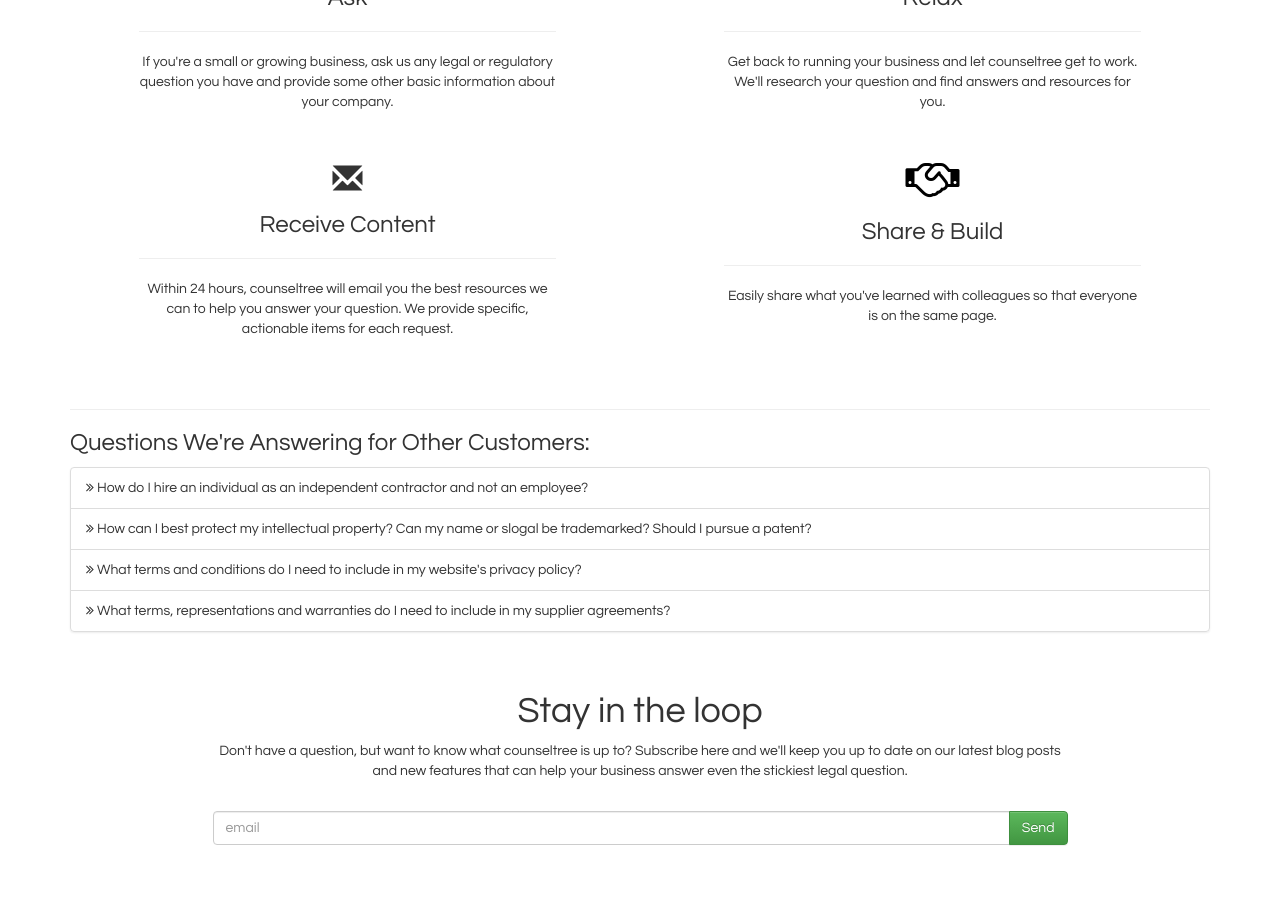
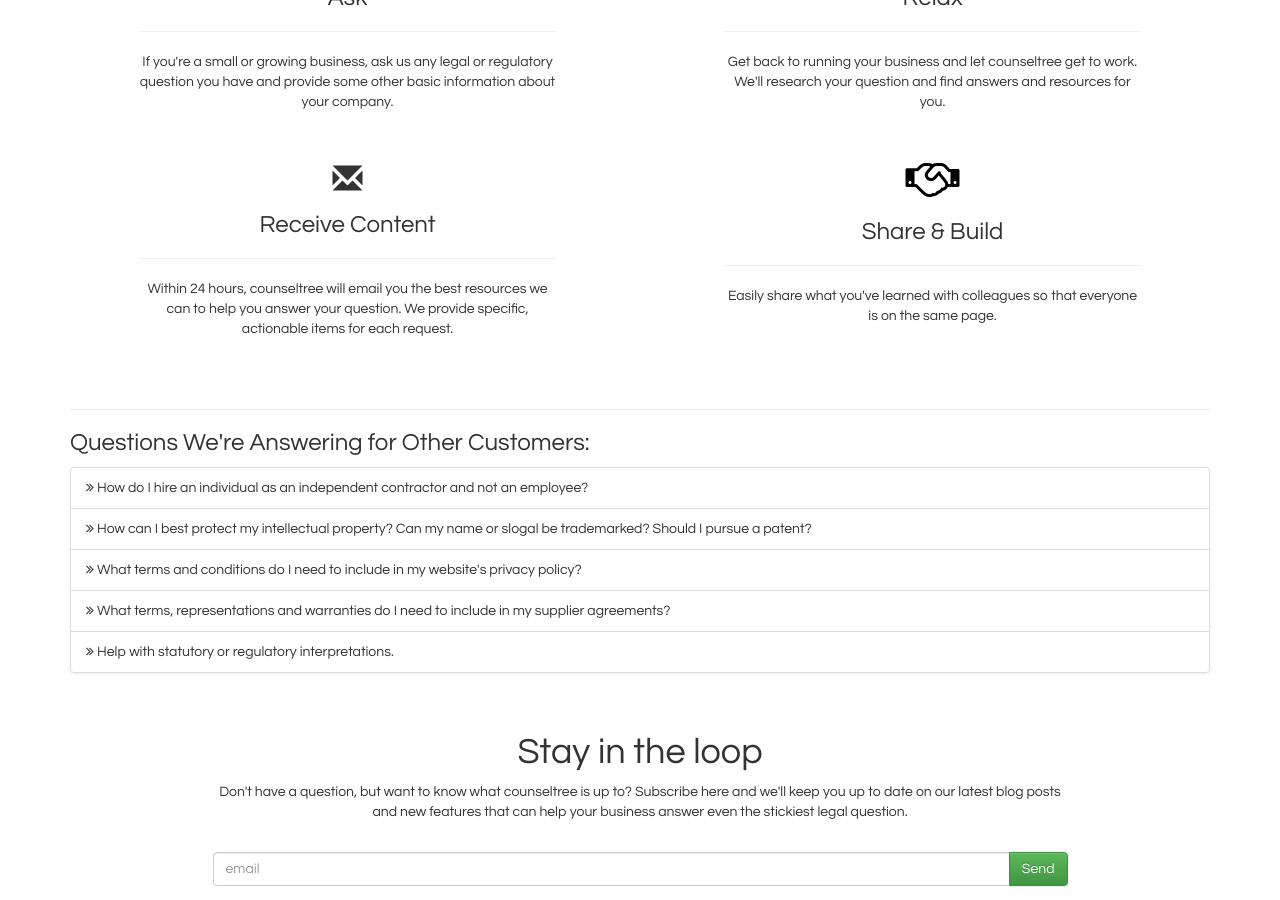
Before and after one commit to counseltree/counseltree.github.io, a Jekyll site: the page built from index.html, in a window 1280 px wide and 900 px high, scrolled down 809 px. Built offline with Jekyll 4.4.1, drawn with Linux system fonts in a browser that asks for light colours; nearby versions of some CDN libraries; before the commit the page ends 1668 px from its top, so only the background shows below that.

Commit message:
local init

```diff
--- a/index.html
+++ b/index.html
@@ -131,6 +131,7 @@
             <li class="list-group-item"><i class="fa fa-angle-double-right" aria-hidden="true"></i> How can I best protect my intellectual property? Can my name or slogal be trademarked? Should I pursue a patent?</li>
             <li class="list-group-item"><i class="fa fa-angle-double-right" aria-hidden="true"></i> What terms and conditions do I need to include in my website's privacy policy?</li>
             <li class="list-group-item"><i class="fa fa-angle-double-right" aria-hidden="true"></i> What terms, representations and warranties do I need to include in my supplier agreements?</li>
+            <li class="list-group-item"><i class="fa fa-angle-double-right" aria-hidden="true"></i> Help with statutory or regulatory interpretations.</li>
 
         </ul>
 
```
